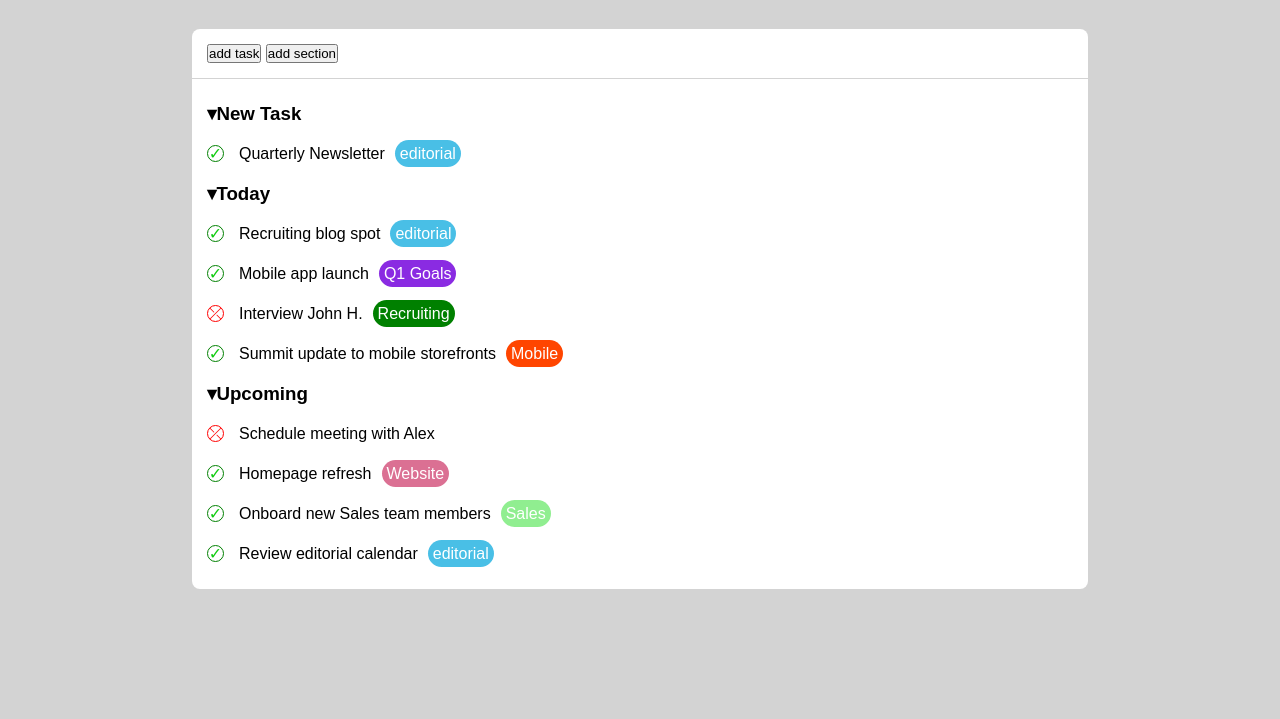
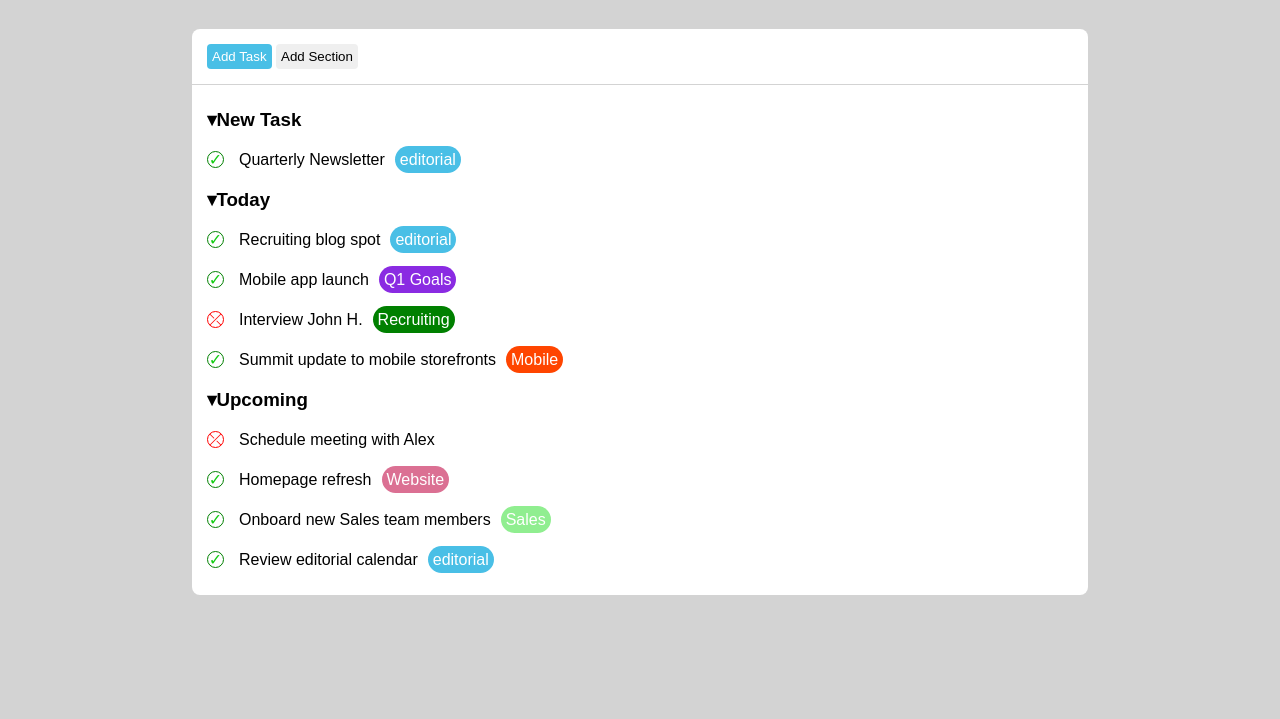
Before and after one commit to Kevin-Garri/html-css-toboolist, a plain HTML site: page index.html in a window 1280 px wide. Shown: the part 81-800 px from the top of the page. Drawn offline with Linux system fonts and the light colour scheme.

Commit message:
[add] button color

```diff
--- a/css/style.css
+++ b/css/style.css
@@ -125,3 +125,20 @@ ul li h3 {
   content: 'Sales';
   background-color: lightgreen;
 }
+
+/**************button****************/
+
+button {
+  border-radius: 4px;
+  padding: 5px;
+  border: 0;
+  text-transform: capitalize;
+}
+
+.bg-blue {
+  background-color: rgb(73, 191, 230);
+}
+
+.text-white {
+  color: white;
+}
```
